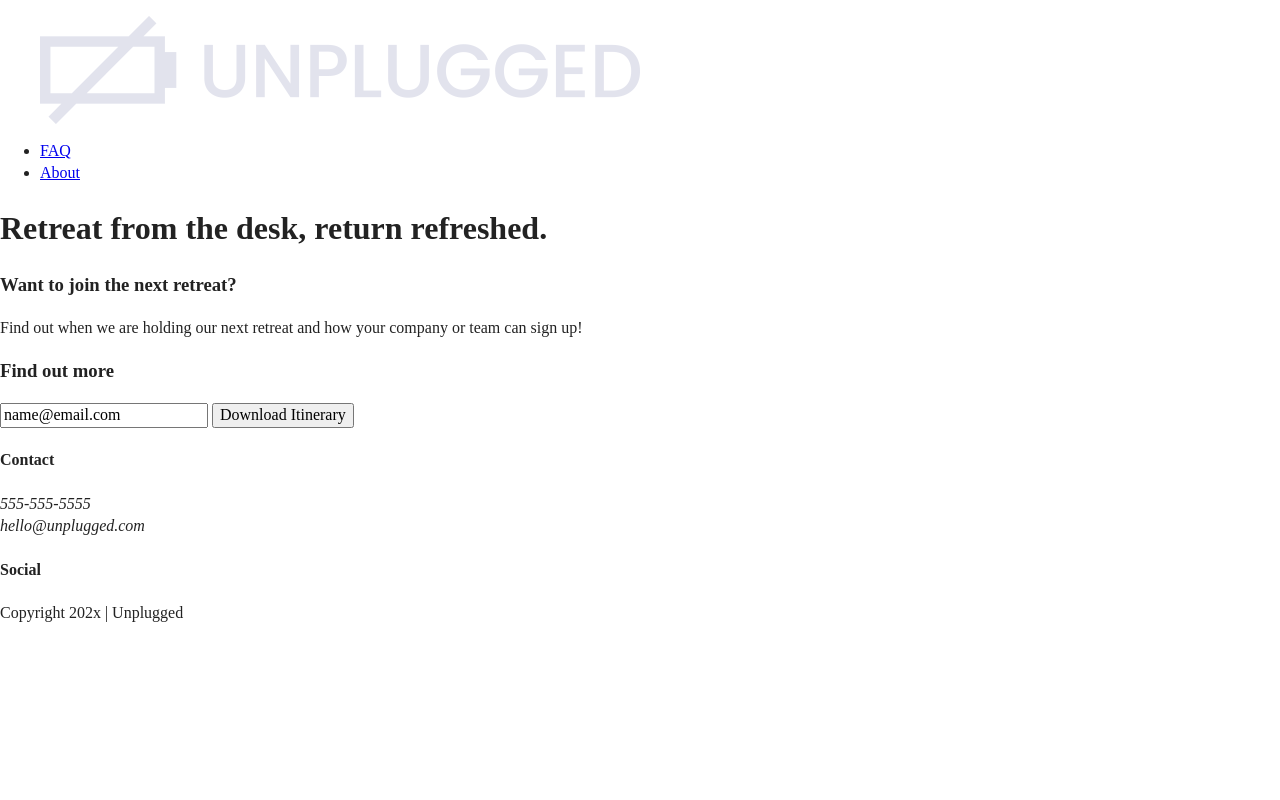
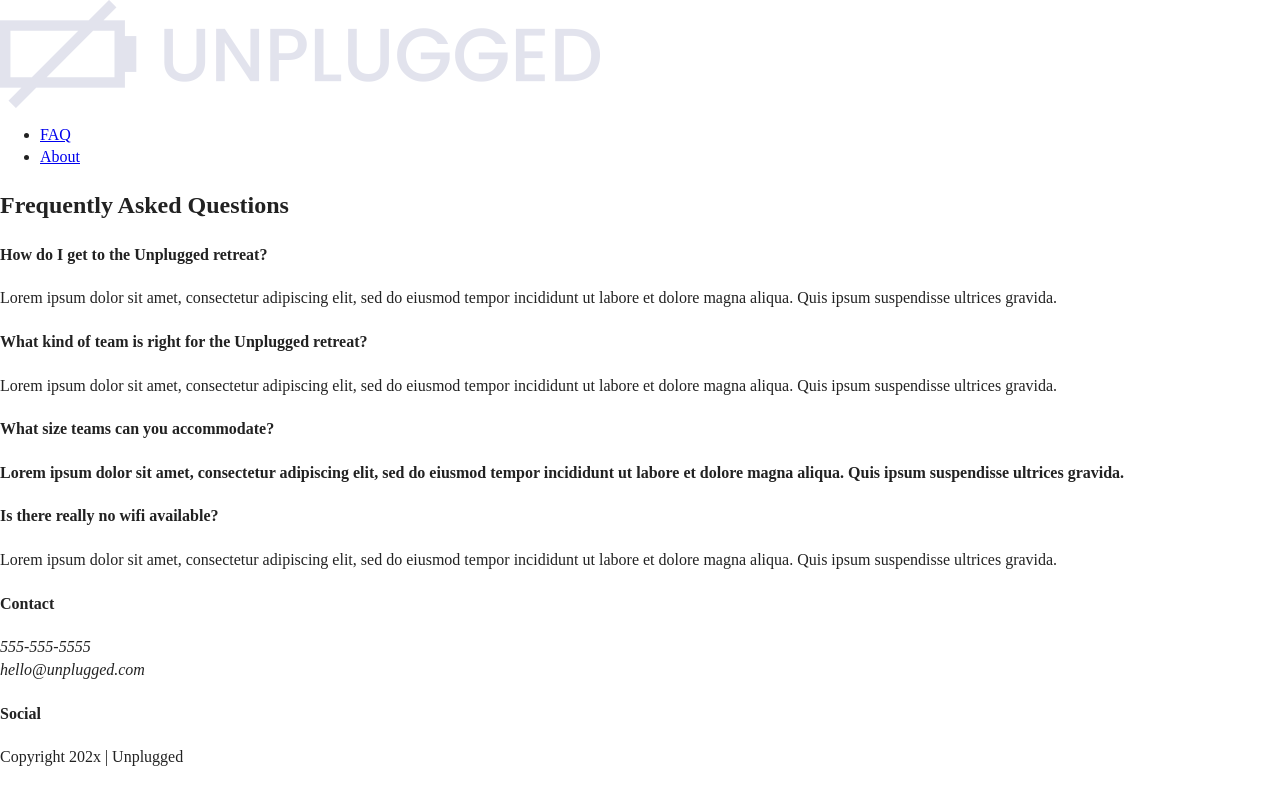
Before and after one commit to JansHans/unplugged-retreat, a website: page faq/index.html in a window 1280 px wide. Drawn offline with Linux system fonts and the light colour scheme; files that its build step writes are made by us from their sources; files whose address does not match are found by name.

Commit message:
Updated FAQ page

```diff
--- a/faq/index.html
+++ b/faq/index.html
@@ -1,12 +1,12 @@
 <!doctype html>
-<html class="no-js" lang="">
+<html class="no-js" lang="en">
 
 <head>
   <meta charset="utf-8">
-  <title>FAQ - Unplugged Retreat</title>
+  <title>About | Unplugged Retreat</title>
   <meta name="description" content="">
   <meta name="viewport"
-    content="width=device-width, initial-scale=1">
+    content="width=device-width, initial-scale=1, shrink-to-fit=no">
 
   <meta property="og:title" content="">
   <meta property="og:type" content="">
@@ -24,51 +24,74 @@
 </head>
 
 <body>
+  <!--[if lte IE 9]>
+    <p class="browserupgrade">You are using an <strong>outdated</strong> browser. Please <a href="https://browsehappy.com/">upgrade your browser</a> to improve your experience and security.</p>
+  <![endif]-->
+
   <!-- Add your site or application content here -->
   <header>
     <div class="content-wrapper">
-      <figure>
-        <a href="#"><img src="img/unpluggedlogo.png"
+
+      <a href="#">
+        <img src="../img/unpluggedlogo.png"
           alt="unplugged logo"></a>
-      </figure>
 
-      <div class="header-divider">
+      <div class="header-divider"></div>
       <nav>
         <ul>
-            <li><a href="faq/index.html"
-                target="_blank">FAQ</a></li>
-            <li><a href="about/index.html"
-                target="_blank">About</a></li>
+          <li><a href="index.html">FAQ</a></li>
+          <li><a href="../about/index.html">About</a></li>
         </ul>
       </nav>
+    </div> <!-- header content wrapper ends -->
+  </header>
+
+  <main class="faq">
+    <div class="content-wrapper">
+      <h2>Frequently Asked Questions</h2>
+      <div class="faq-content">
+        <h4>How do I get to the Unplugged retreat?</h4>
+        <p>
+          Lorem ipsum dolor sit amet, consectetur
+          adipiscing elit, sed do eiusmod tempor
+          incididunt ut labore et dolore magna aliqua.
+          Quis ipsum suspendisse ultrices gravida.
+        </p>
       </div>
+      <div class="faq-content">
+        <h4>What kind of team is right for the Unplugged
+          retreat?</h4>
+        <p>
+          Lorem ipsum dolor sit amet, consectetur
+          adipiscing elit, sed do eiusmod tempor
+          incididunt ut labore et dolore magna aliqua.
+          Quis ipsum suspendisse ultrices gravida.
+        </p>
       </div>
-  </header>
-  <main>
-    <section class="hero-area">
-      <div class="content-wrapper">
-        <h1>Retreat from the desk, return refreshed.</h1>
+      <div class="faq-content">
+        <h4>What size teams can you accommodate?<h4>
+            <p>
+              Lorem ipsum dolor sit amet, consectetur
+              adipiscing elit, sed do eiusmod tempor
+              incididunt ut labore et dolore magna
+              aliqua.
+              Quis ipsum suspendisse ultrices gravida.
+            </p>
       </div>
-    </section>
-    <aside>
-      <div class="content-wrapper">
-        <div class="form-description">
-          <h3>Want to join the next retreat?</h3>
-          <p>Find out when we are holding our next retreat
-            and how your company or team can sign up!</p>
+      <div class="faq-content">
+        <h4>Is there really no wifi available?</h4>
+        <p>
+          Lorem ipsum dolor sit amet, consectetur
+          adipiscing elit, sed do eiusmod tempor
+          incididunt ut labore et dolore magna aliqua.
+          Quis ipsum suspendisse ultrices gravida.
+        </p>
       </div>
-        <div class="form">
-          <h3>Find out more</h3>
-          <form>
-              <input type="text" name="name" value="name@email.com">
-              <input type="button" value="Download Itinerary">
-          </form>
-        </div>
-      </div><!-- aside content wrapper ends -->
-    </aside>
-  </main> <!-- main wrapper -->
+    </div><!-- faq content-wrapper ends -->
+  </main> <!-- main wrapper ends -->
+
   <footer>
-    <div class="content-wrapper">
+    <div class=" content-wrapper">
       <div class="footer-content">
         <div class="contact">
           <h4>Contact</h4>
@@ -78,32 +101,37 @@
               hello@unplugged.com
             </p>
           </address>
-        </div>
+        </div><!-- contact info ends -->
         <div class="social">
           <h4>Social</h4>
           <div class="social-icons"></div>
-          <p><a
-              href="https://www.facebook.com/unplugged-retreat"
-              target="_blank" rel="noopener"></a></p>
+          <p><a href="https://www.facebook.com/Skillcrush"
+              target="_blank"></a></p>
           <!-- other social links here -->
+          <p><a href="https://www.twitter.com/Skillcrush"
+              target="_blank"></a></p>
+          <p><a href="https://www.instagram.com/Skillcrush"
+              target="_blank"></a></p>
+        </div>
       </div>
     </div> <!-- footer content ends -->
+    </div>
+    <!-- footer content-wrapper ends -->
     <div class="copyright">
       <p>Copyright 202x | Unplugged</p>
     </div>
-    </div> <!-- footer content-wrapper ends -->
   </footer>
-
-<script src="../js/vendor/modernizr-3.11.2.min.js"></script>
-<script src="../js/plugins.js"></script>
-<script src="../js/main.js"></script>
-
+  <script src="js/vendor/modernizr-3.11.2.min.js"></script>
+  <script src="js/plugins.js"></script>
+  <script src="js/main.js"></script>
   <!-- Google Analytics: change UA-XXXXX-Y to be your site's ID. -->
   <script>
     window.ga = function () { ga.q.push(arguments) }; ga.q = []; ga.l = +new Date;
     ga('create', 'UA-XXXXX-Y', 'auto'); ga('set', 'anonymizeIp', true); ga('set', 'transport', 'beacon'); ga('send', 'pageview')
   </script>
-<script src="https://www.google-analytics.com/analytics.js"
+  <script
+    src="https://www.google-analytics.com/analytics.js"
     async></script>
 </body>
+
 </html>
```
Lines whose indentation alone changed are shown as unchanged.
